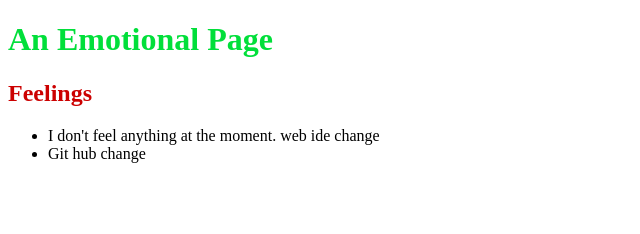
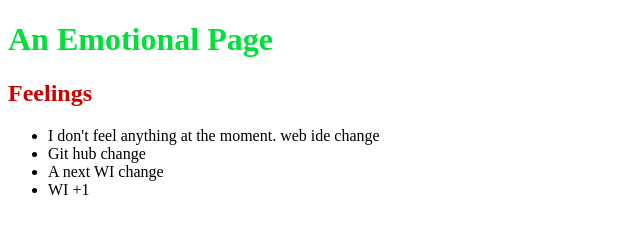
Before and after one commit to alexgerstner/test1, a plain HTML site: page index.html in a window 1280 px wide. Shown: the whole page, without its empty margins (0-640 px from the left). Drawn offline with Linux system fonts and the light colour scheme.

Commit message:
ch wi, +1

```diff
--- a/index.html
+++ b/index.html
@@ -10,6 +10,8 @@
   <ul>
     <li>I don't feel anything at the moment. web ide change</li>
     <li>Git hub change</li>
+    <li>A next WI change</li>
+    <li>WI +1</li>
   </ul>
 </body>
 </html>
```
